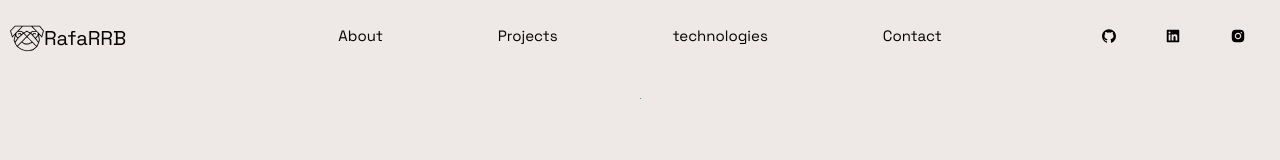
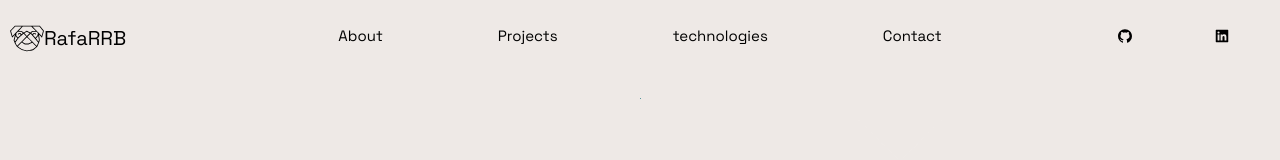
Before and after one commit to RafaelRamirez21/Portafolio-nextjs, a Next.js app: page / in a window 1280 px wide. Shown: the top 160 px of the page. Built offline with nearby package versions, Linux system fonts and the light colour scheme.

Commit message:
bug fixed

```diff
--- a/src/components/Footer/Footer.js
+++ b/src/components/Footer/Footer.js
@@ -16,11 +16,7 @@ const Footer = () => {
       icon: <AiFillLinkedin size="3rem" />,
       path: 'https://www.linkedin.com/in/rafael-ricardo-ram%C3%ADrez-burgos-9890a8191/'
     },
-    {
-      id: 3,
-      icon: <AiFillInstagram size="3rem" />,
-      path: '#projects'
-    },
+
   ]
   return (
     <FooterWrapper id="contact">
--- a/src/components/Footer/FooterStyles.js
+++ b/src/components/Footer/FooterStyles.js
@@ -25,7 +25,7 @@ export const LinkItem = styled.a`
 	left: 0;
 
 	&:hover {
-		color: #fff;
+		color: rgb(107, 48, 48);
 		left: 6px;
 	}
 
--- a/src/components/Header/Header.jsx
+++ b/src/components/Header/Header.jsx
@@ -42,11 +42,7 @@ const Header = () => {
       icon: <AiFillLinkedin />,
       path: 'https://www.linkedin.com/in/rafael-ricardo-ram%C3%ADrez-burgos-9890a8191/'
     },
-    {
-      id: 3,
-      icon: <AiFillInstagram />,
-      path: '#projects'
-    },
+
   ]
   return (
 
```
